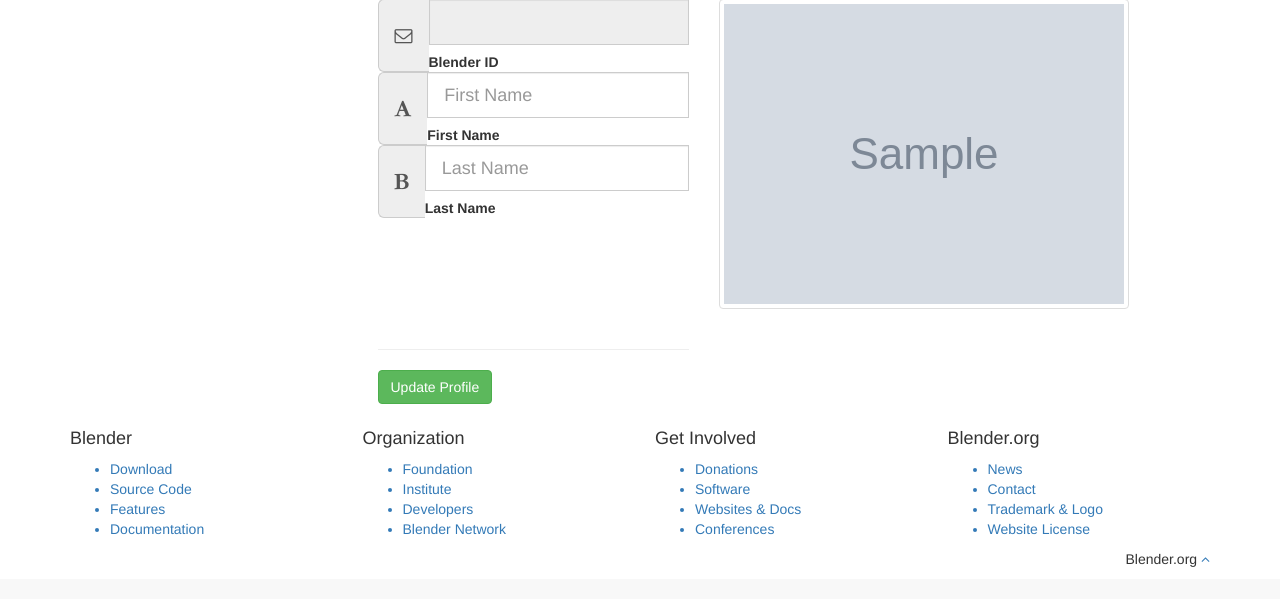
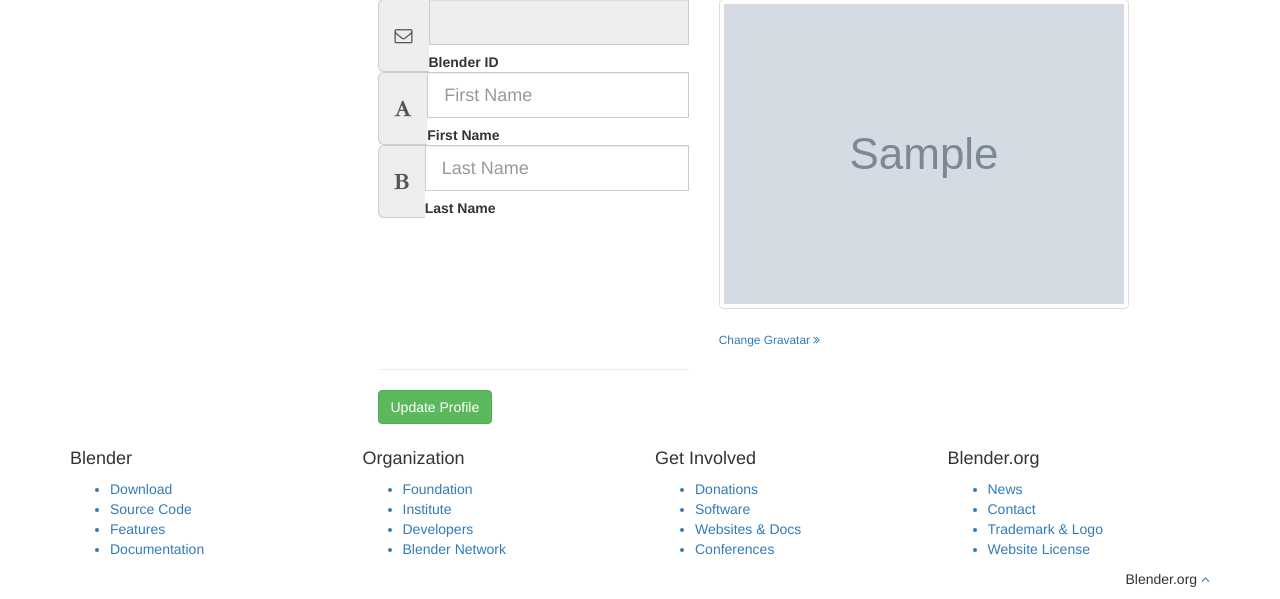
Before and after one commit to dfelinto/blender-id, a Python web app: template blender-id/application/templates/settings/profile.html in a window 1280 px wide. Shown: the part 264-863 px from the top of the page. Before the commit the page ends 831 px from the top, so only its background shows below. Run offline with Jinja, Linux system fonts and the light colour scheme; the template is opened without the code that fills it: most values are stand-ins (such as "Sample title", 1, 10 or a date in 2020); grey boxes marked "Sample" are stand-in pictures; form fields are guessed from the names that the template uses; some libraries are stand-ins or nearby versions.

Commit message:
Fixes to profile, controller, and index when there's no name

```diff
--- a/blender-id/application/controller.py
+++ b/blender-id/application/controller.py
@@ -47,10 +47,10 @@
     if form.validate_on_submit():
         current_user.first_name = form.first_name.data
         current_user.last_name = form.last_name.data
-        current_user.set_setting('cloud_communications',form.cloud_communications.data)
-        current_user.set_setting('show_avatar',form.show_avatar.data)
+        #current_user.set_setting('cloud_communications',form.cloud_communications.data)
+        #current_user.set_setting('show_avatar',form.show_avatar.data)
         db.session.commit()
-        return redirect(url_for('profile'))
+        return redirect(url_for('homepage'))
 
     # Display form on GET request
     return render_template('settings/profile.html',
--- a/blender-id/application/templates/index.html
+++ b/blender-id/application/templates/index.html
@@ -24,7 +24,7 @@
       </h2>
       {% if not current_user.first_name
         or not current_user.last_name %}
-        <p><i>Your name or last name is missing, <a href="{{url_for('profile')}}">add it here</a></i></p>
+        <p><div class="background-info"><span class="offset-left-2">Your name or last name is missing, <a href="{{url_for('profile')}}">add it here</a></span></div></p>
       {% endif %}
       <p>
        {{ current_user.email }}
--- a/blender-id/application/templates/settings/profile.html
+++ b/blender-id/application/templates/settings/profile.html
@@ -17,7 +17,10 @@
       <div class="row box">
         <h1>Your Profile</h1>
         <div class="col-md-5 col-md-push-7 col-sm-2 col-sm-push-9 col-xs-12 offset-vertical-4 content-align-center" title="Gravatar Profile Picture">
-          <img class="img-circle thumbnail offset-top-5 content-margin-center" src="{{gravatar_url}}"/>
+          <a href="http://gravatar.com" target="_blank">
+            <img class="img-circle thumbnail offset-top-5 offset-bottom-1 content-margin-center" src="{{gravatar_url}}"/>
+            <small>Change Gravatar <i class="fa fa-angle-double-right"></i></small>
+          </a>
           <hr class="visible-xs"/>
         </div>
         <div class="col-md-7 col-md-pull-5 col-sm-9 col-sm-pull-2 col-xs-12">
```
